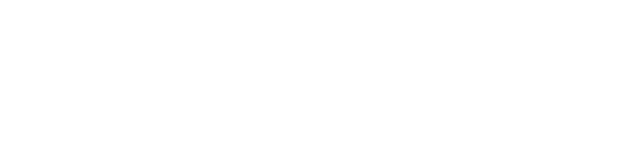
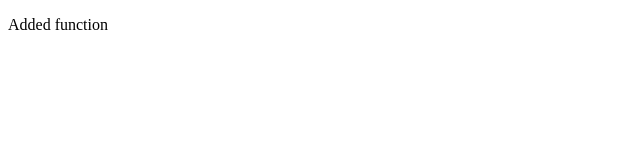
Before and after one commit to robertkardos/sounder, a plain HTML site: page index.html in a window 1280 px wide. Shown: the whole page, without its empty margins (0-640 px from the left). Drawn offline with nearby package versions, Linux system fonts and the light colour scheme.

Commit message:
Angular started, HTML added function

```diff
--- a/index.html
+++ b/index.html
@@ -4,6 +4,9 @@
 	<title>Sounder</title>
 </head>
 <body>
+	<form>
+		<p>Added function</p>
+	</form>
 	<script src="//ajax.googleapis.com/ajax/libs/jquery/1.11.1/jquery.min.js"></script>
 	<script type="text/javascript" src="js/vendor/angular.js"></script>
 </body>
```
